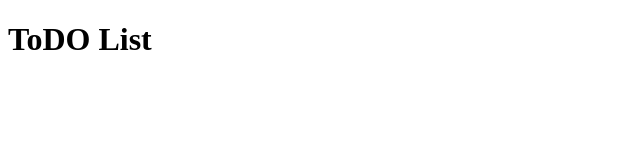
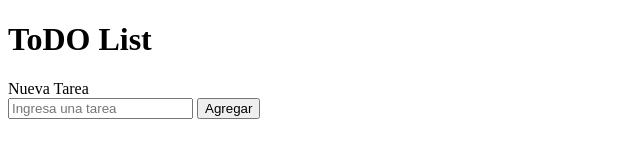
Before and after one commit to pbl-o/metodos-arreglos, a plain HTML site: page index.html in a window 1280 px wide. Shown: the whole page, without its empty margins (0-640 px from the left). Drawn offline with Linux system fonts and the light colour scheme.

Commit message:
FEAT/ add input

```diff
--- a/index.html
+++ b/index.html
@@ -15,6 +15,13 @@
 
             <!-- input: agregar tarea nueva -->
             <div class="input-area">
+                <label for="task-input" name="nueva tarea">Nueva Tarea</label>
+                <div class="input-element">
+                    <input type="text" id="taksk-input" placeholder="Ingresa una tarea">
+                    <button id="btn-add-task">Agregar</button>
+                </div>
+
+
 
             </div>
 
```
